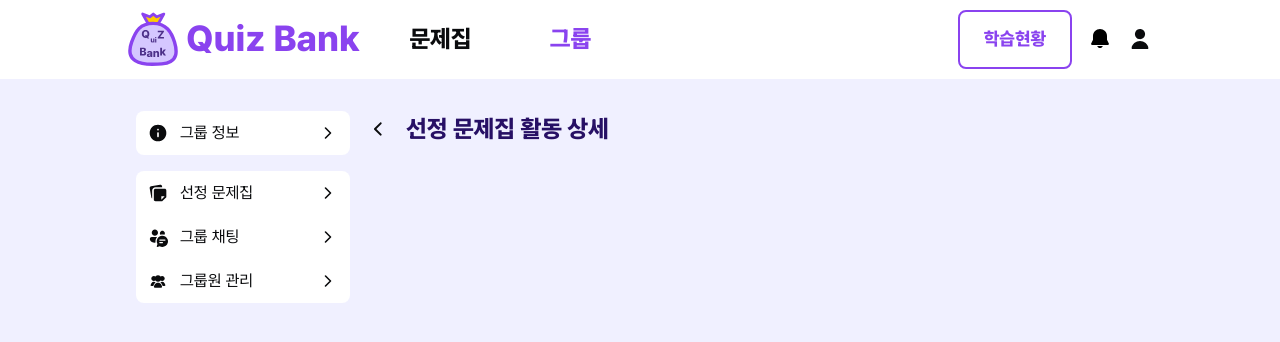
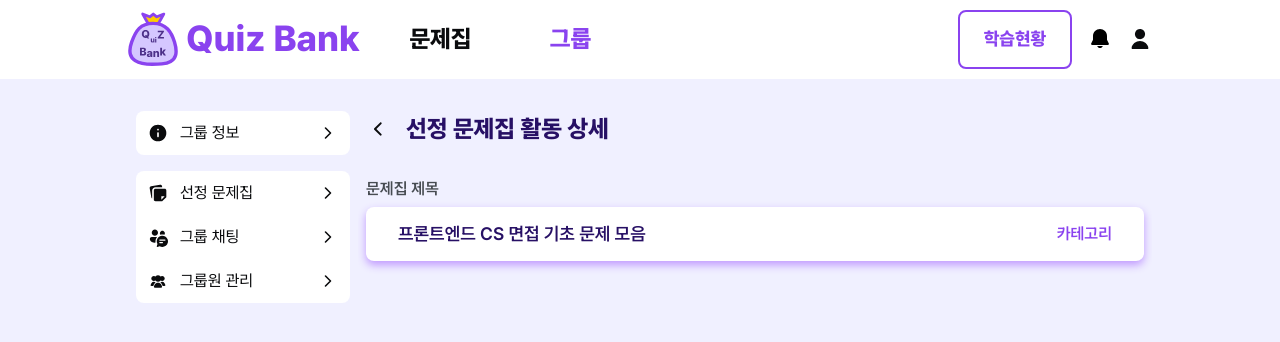
Before and after one commit to QuizBank-Dev/QuizBank-FE, a Next.js app: page /group/1/quizbook/65e8a5d6fc13ae5e7f000001 in a window 1280 px wide. Shown: the top 342 px of the page. Built offline with nearby package versions, Linux system fonts and the light colour scheme; no server answers.

Commit message:
✨ 선정 문제집 제목 컴포넌트 작성

```diff
--- /dev/null
+++ b/src/app/group/[groupId]/quizbook/[quizbookId]/_components/QuizbookTitle.tsx
@@ -0,0 +1,28 @@
+import Link from 'next/link'
+
+interface Props {
+    _id: string
+    title: string
+    category: string
+}
+
+export default function QuizbookTitle({ _id, title, category }: Props) {
+    return (
+        <section className="flex flex-col gap-2 font-semi-bold">
+            <span className="text-mobile-body-md text-gray-600 md:text-pc-body-md">
+                문제집 제목
+            </span>
+            <div className="flex w-full items-center justify-between rounded-lg bg-white p-4 shadow-point md:px-8">
+                <Link
+                    href={`/quizbook/${_id}`}
+                    className="cursor-pointer text-mobile-body-lg text-point-900 md:text-pc-body-lg"
+                >
+                    {title}
+                </Link>
+                <span className="text-mobile-body-md text-point-500 md:text-pc-body-md">
+                    {category}
+                </span>
+            </div>
+        </section>
+    )
+}
--- a/src/app/group/[groupId]/quizbook/[quizbookId]/page.tsx
+++ b/src/app/group/[groupId]/quizbook/[quizbookId]/page.tsx
@@ -1,5 +1,6 @@
 import MobileHeader from '@/components/MobileHeader'
 import BackBtn from './_components/BackBtn'
+import QuizbookTitle from './_components/QuizbookTitle'
 
 export default function GroupQuizbookDetailPage() {
     return (
@@ -9,13 +10,18 @@ export default function GroupQuizbookDetailPage() {
 
             {/* 컨탠츠 */}
             <main className="custom-scrollbar flex w-full flex-1 flex-col items-center overflow-auto md:px-2">
-                <div className="flex w-full flex-col gap-4 px-4 pb-4 md:px-0 md:pb-0">
+                <div className="flex w-full flex-col gap-8 px-4 pb-4 md:px-0 md:pb-0">
                     <div className="hidden items-center gap-4 md:flex">
                         <BackBtn />
                         <h2 className="hidden text-pc-title-sm font-extra-bold text-point-900 md:block">
                             선정 문제집 활동 상세
                         </h2>
                     </div>
+                    <QuizbookTitle
+                        _id="555"
+                        title="프론트엔드 CS 면접 기초 문제 모음"
+                        category="카테고리"
+                    />
                 </div>
             </main>
         </>
```
